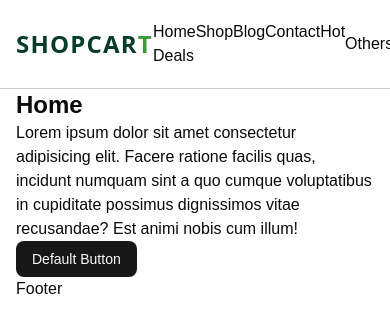
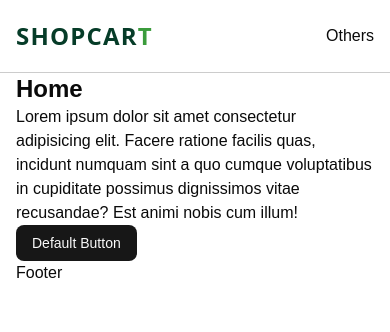
Before and after one commit to Roshen-Perera/nintrix-app, a Next.js app: page / in a window 390 px wide. Shown: the top 332 px of the page. Built offline with nearby package versions, Linux system fonts and the light colour scheme.

Commit message:
feat: update HeaderMenu to use responsive styling for improved layout

```diff
--- a/components/HeaderMenu.tsx
+++ b/components/HeaderMenu.tsx
@@ -4,7 +4,7 @@ import Link from "next/link";
 
 const HeaderMenu = () => {
   return (
-    <div>
+    <div className="hidden md:inline-flex w-1/3">
       {headerData?.map((item) => (
         <Link key={item?.title} href={item?.href}>
           {item?.title}
```
